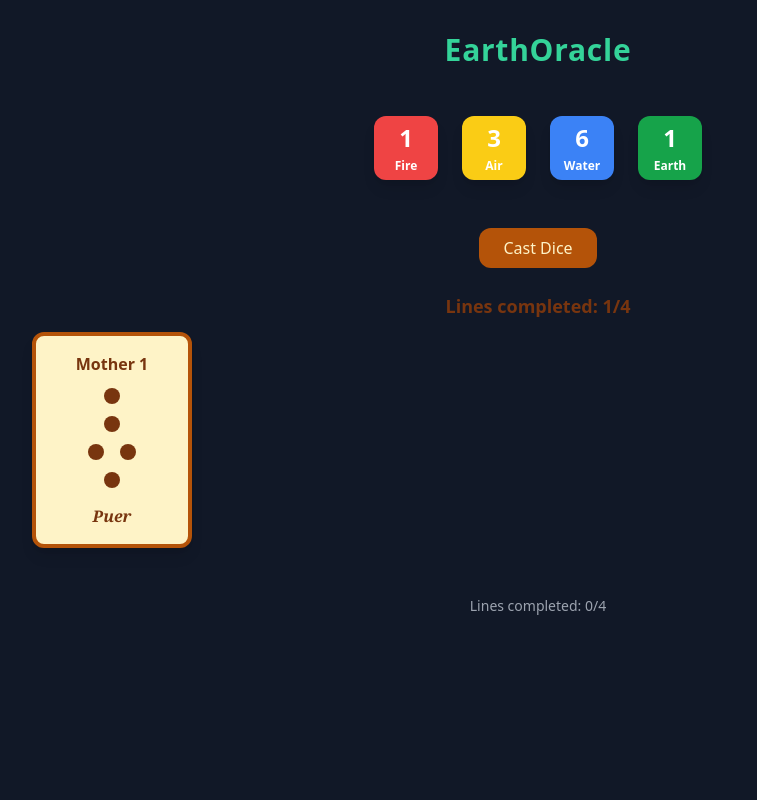
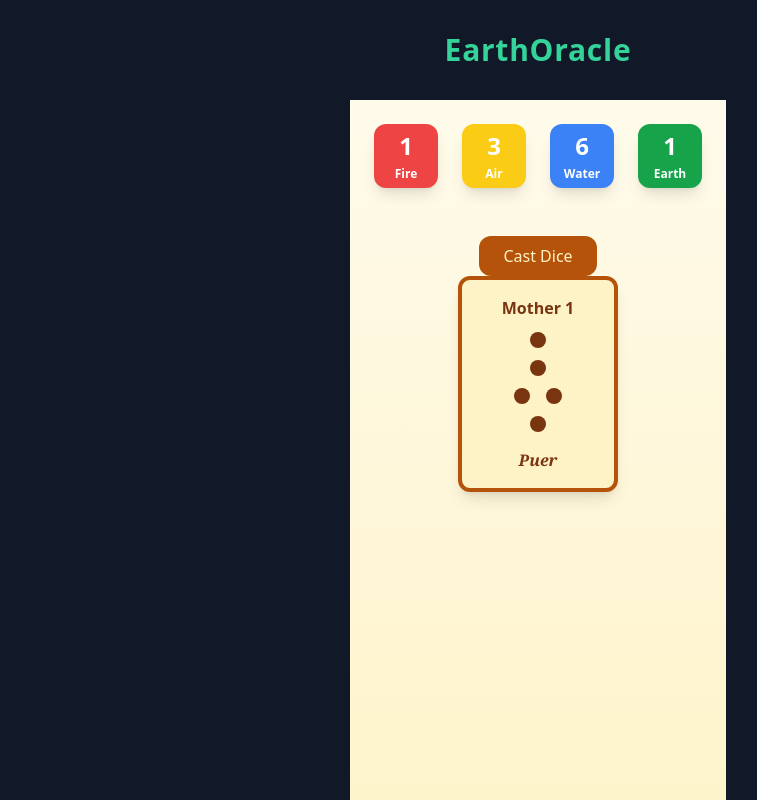
Before and after one commit to Whytebread/EarthOracle, a React (Create React App) app in the folder earth-oracle/: page / in a window 1280 px wide. Both pictures are taken after a click on the button "Cast Dice". Shown: the top 800 px of the page, without its empty margins (102-859 px from the left). Built offline with nearby package versions, Linux system fonts and the light colour scheme.

Commit message:
attempting fixes for shield chart. first 4 mothers shown one by one after dice roll and shows in same row as daughters but need to fix spacing issues

```diff
--- a/earth-oracle/src/components/CastingBoard.js
+++ b/earth-oracle/src/components/CastingBoard.js
@@ -1,8 +1,12 @@
-import React, { useState, useEffect } from "react";
+import React, { useEffect, useState } from "react";
 import { motion } from "framer-motion";
 import DiceRoller from "./DiceRoller";
 import FigureCard from "./FigureCard";
 import { geomanticFigures } from "../data/figures";
+
+const CARD_W = 160;               // FigureCard width
+const GAP = 8;                    // gap-2 = 0.5rem = 8px
+const ROW_W = 8 * CARD_W + 7 * GAP; // full shield width (8 cards)
 
 const CastingBoard = () => {
   const [mothers, setMothers] = useState([]);
@@ -11,193 +15,157 @@ const CastingBoard = () => {
   const [witnesses, setWitnesses] = useState([]);
   const [judge, setJudge] = useState(null);
 
-  /* ----------------- DICE ROLL → GENERATE MOTHERS ----------------- */
-  const handleRollComplete = (pattern) => {
-    const figure = geomanticFigures.find((f) =>
-      f.pattern.every((p, i) => p === pattern[i])
+  /* ---------- DICE → MOTHER ---------- */
+  const handleRoll = (line) => {
+    const fig = geomanticFigures.find((f) =>
+      f.pattern.every((v, i) => v === line[i])
     );
-
-    const newMother = {
-      name: figure ? figure.name : "Unknown",
-      pattern,
-    };
-
-    setMothers((prev) => [...prev, newMother]);
+    setMothers((prev) => [
+      ...prev,
+      { name: fig ? fig.name : "??", pattern: line },
+    ]);
   };
 
-  const addFigures = (f1, f2) =>
-    f1.map((line, idx) => (Number(f1[idx]) + Number(f2[idx])) % 2);
+  const xor = (a, b) => a.map((v, i) => (v + b[i]) % 2);
 
-  /* ----------------------- GENERATE DAUGHTERS ----------------------- */
+  /* ---------- DERIVE EVERYTHING ---------- */
   useEffect(() => {
-    if (mothers.length === 4) {
-      const daughterPatterns = [0, 1, 2, 3].map((lineIdx) =>
-        mothers.map((m) => m.pattern[lineIdx])
+    if (mothers.length !== 4) return;
+    const dPatterns = [0, 1, 2, 3].map((row) =>
+      mothers.map((m) => m.pattern[row])
+    );
+    const derived = dPatterns.map((p) => {
+      const f = geomanticFigures.find((g) =>
+        g.pattern.every((v, i) => v === p[i])
       );
-
-      const derived = daughterPatterns.map((pattern) => {
-        const f = geomanticFigures.find((g) =>
-          g.pattern.every((p, i) => p === pattern[i])
-        );
-        return { name: f ? f.name : "Unknown", pattern };
-      });
-
-      setDaughters(derived);
-    }
+      return { name: f ? f.name : "??", pattern: p };
+    });
+    setDaughters(derived);
   }, [mothers]);
 
-  /* ----------- GENERATE NIECES → WITNESSES → JUDGE ---------------- */
   useEffect(() => {
     if (mothers.length !== 4 || daughters.length !== 4) return;
 
-    const niecePatterns = [
-      addFigures(mothers[0].pattern, mothers[1].pattern),
-      addFigures(mothers[2].pattern, mothers[3].pattern),
-      addFigures(daughters[0].pattern, daughters[1].pattern),
-      addFigures(daughters[2].pattern, daughters[3].pattern),
+    const n = [
+      xor(mothers[0].pattern, mothers[1].pattern),
+      xor(mothers[2].pattern, mothers[3].pattern),
+      xor(daughters[0].pattern, daughters[1].pattern),
+      xor(daughters[2].pattern, daughters[3].pattern),
     ];
-
-    const niecesGen = niecePatterns.map((p) => {
-      const f = geomanticFigures.find((g) => g.pattern.every((x, i) => x === p[i]));
-      return { name: f ? f.name : "Unknown", pattern: p };
+    const niecesGen = n.map((p) => {
+      const f = geomanticFigures.find((g) =>
+        g.pattern.every((v, i) => v === p[i])
+      );
+      return { name: f ? f.name : "??", pattern: p };
     });
-
     setNieces(niecesGen);
 
-    const witnessPatterns = [
-      addFigures(niecesGen[0].pattern, niecesGen[1].pattern),
-      addFigures(niecesGen[2].pattern, niecesGen[3].pattern),
+    const w = [
+      xor(niecesGen[0].pattern, niecesGen[1].pattern), // Right
+      xor(niecesGen[2].pattern, niecesGen[3].pattern), // Left
     ];
-
-    const witnessesGen = witnessPatterns.map((p) => {
-      const f = geomanticFigures.find((g) => g.pattern.every((x, i) => x === p[i]));
-      return { name: f ? f.name : "Unknown", pattern: p };
+    const witnessesGen = w.map((p) => {
+      const f = geomanticFigures.find((g) =>
+        g.pattern.every((v, i) => v === p[i])
+      );
+      return { name: f ? f.name : "??", pattern: p };
     });
-
     setWitnesses(witnessesGen);
 
-    const judgePattern = addFigures(witnessesGen[0].pattern, witnessesGen[1].pattern);
+    const j = xor(witnessesGen[0].pattern, witnessesGen[1].pattern);
     const judgeFig = geomanticFigures.find((g) =>
-      g.pattern.every((p, i) => p === judgePattern[i])
+      g.pattern.every((v, i) => v === j[i])
     );
-
-    setJudge({
-      name: judgeFig ? judgeFig.name : "Unknown",
-      pattern: judgePattern,
-    });
+    setJudge({ name: judgeFig ? judgeFig.name : "??", pattern: j });
   }, [mothers, daughters]);
 
-  const isDisabled = mothers.length >= 4;
+  const disabled = mothers.length >= 4;
 
-  /* ----------------------- REUSABLE RENDERER ----------------------- */
-  const renderFigure = (figure, title, idx, scale = 1) => (
+  /* ---------- REUSABLE CARD ---------- */
+  const Card = ({ fig, title, idx }) => (
     <motion.div
-      key={title + idx}
-      initial={{ opacity: 0, y: 30 }}
-      animate={{ opacity: 1, y: 0 }}
-      transition={{ duration: 0.6, delay: idx * 0.12 }}
-      className={`transform ${scale !== 1 ? `scale-[${scale}]` : ""}`}
+      layout
+      initial={{ opacity: 0, scale: 0.8 }}
+      animate={{ opacity: 1, scale: 1 }}
+      transition={{ duration: 0.4, delay: idx * 0.07 }}
+      className="flex justify-center"
     >
-      <FigureCard title={title} figure={figure} />
+      <FigureCard title={title} figure={fig} />
     </motion.div>
   );
 
-  /* ----------------------- MOTHERS ANIMATION ROW ----------------------- */
-  const renderMothersRolling = () => {
-    if (mothers.length === 0) return null;
+  /* ---------- TOP ROW (mothers → mothers+daughters) ---------- */
+  const TopRow = () => {
+    const isFull = mothers.length === 4 && daughters.length === 4;
+    const items = isFull
+      ? [...mothers, ...daughters]
+      : mothers; // only show what exists
+
+    const cols = isFull ? 8 : mothers.length || 1; // 1 prevents empty grid
 
     return (
-      <div className="mt-6 mb-4">
-        <h2 className="text-lg font-semibold text-center text-amber-900">
-          Lines completed: {mothers.length}/4
-        </h2>
+      <motion.div
+        layout
+        className="w-full"
+        style={{ maxWidth: ROW_W }}
+      >
+        <div
+          className={`grid gap-2 justify-center mx-auto`}
+          style={{
+            direction: "rtl",
+            gridTemplateColumns: `repeat(${cols}, minmax(0, 1fr))`,
+          }}
+        >
+          {items.map((fig, i) => {
+            const label = i < 4 ? `Mother ${i + 1}` : `Daughter ${i - 3}`;
+            return <Card key={i} fig={fig} title={label} idx={i} />;
+          })}
+        </div>
+      </motion.div>
+    );
+  };
 
-        {/* Show generated mothers one by one */}
-        <div className="grid grid-cols-4 gap-4 justify-items-center mt-3">
-          {mothers.map((m, idx) =>
-            renderFigure(m, `Mother ${idx + 1}`, idx)
-          )}
+  /* ---------- NIECES ROW ---------- */
+  const NiecesRow = () => {
+    if (nieces.length < 4) return null;
+    return (
+      <div className="w-full mt-0" style={{ maxWidth: ROW_W }}>
+        <div
+          className="grid grid-cols-4 gap-2 justify-center mx-auto"
+          style={{ direction: "rtl" }}
+        >
+          {nieces.map((fig, i) => (
+            <Card key={i} fig={fig} title={`Niece ${i + 1}`} idx={i} />
+          ))}
         </div>
       </div>
     );
   };
 
-  /* ----------------------- SHIELD ROWS ----------------------- */
-  const renderTopRow = () => {
-    if (mothers.length < 4 || daughters.length < 4) return null;
-
-    const combined = [...mothers, ...daughters];
-
+  /* ---------- COURT ROW ---------- */
+  const CourtRow = () => {
+    if (!judge || witnesses.length < 2) return null;
     return (
-      <div className="w-full mb-10 mt-8">
-        <div
-          className="grid grid-cols-8 gap-[2px] justify-items-center"
-          style={{ direction: "rtl" }}
-        >
-          {combined.map((fig, idx) => {
-            const title =
-              idx < 4 ? `Mother ${idx + 1}` : `Daughter ${idx - 3}`;
-            return renderFigure(fig, title, idx);
-          })}
+      <div className="w-full mt-0" style={{ maxWidth: ROW_W }}>
+        <div className="grid grid-cols-3 gap-2 justify-center mx-auto">
+          <Card fig={witnesses[1]} title="Left Witness" idx={0} />
+          <Card fig={judge} title="Judge" idx={1} />
+          <Card fig={witnesses[0]} title="Right Witness" idx={2} />
         </div>
       </div>
     );
   };
 
-  const renderNieces = () => {
-    if (nieces.length < 4) return null;
+  /* ---------- MAIN RENDER ---------- */
+  return (
+    <div className="min-h-screen bg-gradient-to-b from-amber-50 to-amber-100 p-6">
+      <div className="max-w-7xl mx-auto space-y-0">
+        <DiceRoller onRollComplete={handleRoll} disabled={disabled} />
 
-    return (
-      <div className="w-full mb-12">
-        <div
-          className="grid grid-cols-4 gap-[2px] justify-items-center"
-          style={{ direction: "rtl" }}
-        >
-          {nieces.map((fig, idx) =>
-            renderFigure(fig, `Niece ${idx + 1}`, idx, 1.7) // 1.7x size
-          )}
-        </div>
+        <TopRow />
+        <NiecesRow />
+        <CourtRow />
       </div>
-    );
-  };
-
-  const renderWitnesses = () => {
-    if (witnesses.length < 2) return null;
-
-    return (
-      <div className="w-full mb-10">
-        <div
-          className="grid grid-cols-2 gap-[2px] justify-items-center"
-          style={{ direction: "rtl" }}
-        >
-          {witnesses.map((fig, idx) =>
-            renderFigure(fig, `Witness ${idx + 1}`, idx, 1.2)
-          )}
-        </div>
-      </div>
-    );
-  };
-
-  const renderJudge = () => {
-    if (!judge) return null;
-
-    return (
-      <div className="w-full flex justify-center mt-4 mb-12">
-        {renderFigure(judge, "Judge", 0, 1.3)}
-      </div>
-    );
-  };
-
-  /* ----------------------- RENDER ----------------------- */
-  return (
-    <div className="w-full max-w-6xl mx-auto p-4">
-      <DiceRoller onRollComplete={handleRollComplete} disabled={isDisabled} />
-
-      {renderMothersRolling()}
-      {renderTopRow()}
-      {renderNieces()}
-      {renderWitnesses()}
-      {renderJudge()}
     </div>
   );
 };
```
